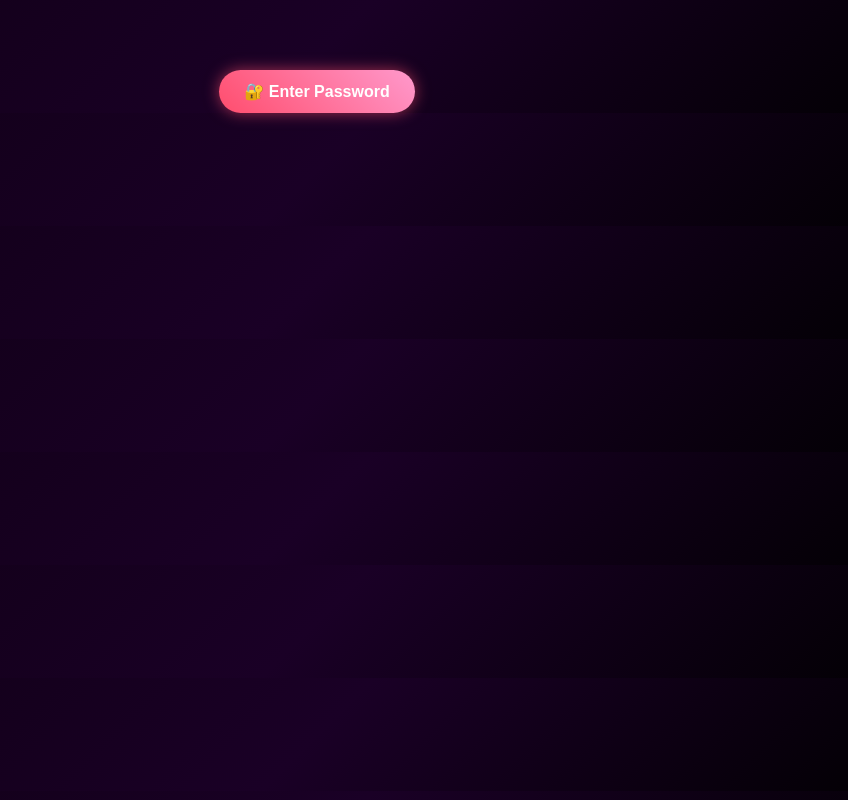
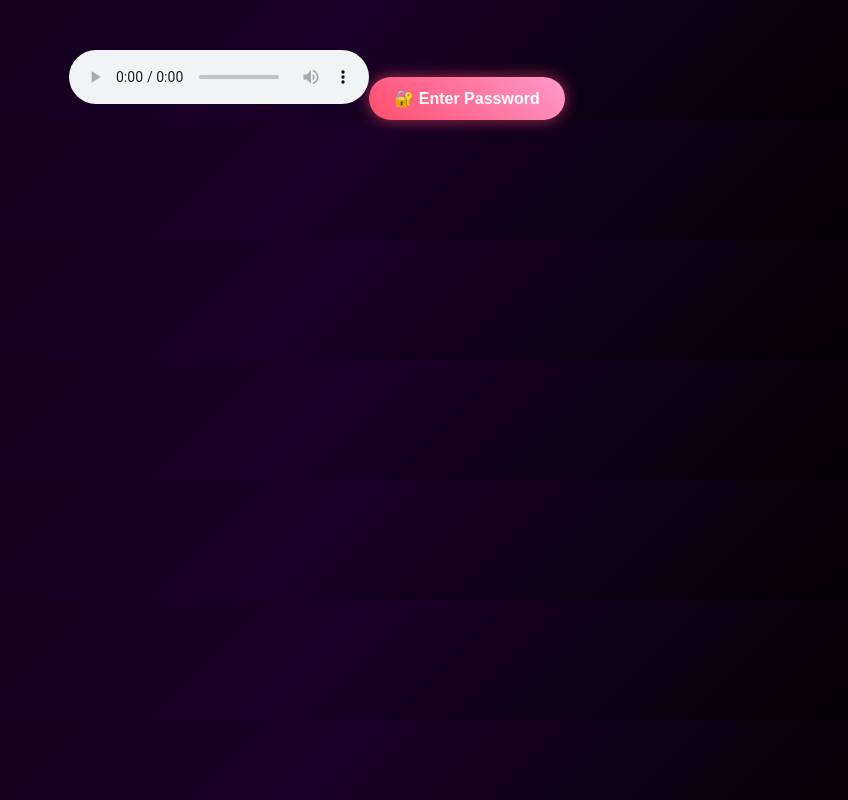
Before and after one commit to anumk15/birthday, a React (Vite) app: page / in a window 1280 px wide. Shown: the whole page, without its empty margins (323-1171 px from the left). Built offline with nearby package versions, Linux system fonts and the light colour scheme.

Commit message:
audio src file update  in line 59

```diff
--- a/src/Index.jsx
+++ b/src/Index.jsx
@@ -56,7 +56,7 @@ const App = () => {
 
 
       {/* 🔊 Sounds */}
-      <audio ref={openAudioRef} src="/birthday/open.ogg" />
+      <audio ref={openAudioRef} controls src={`${import.meta.env.BASE_URL}open.ogg`} />
       <audio ref={audioRef} src="/birthday/anu3.mp3" loop />
 
       {!isUnlocked ? (
```
Also changed, not shown: 1 other file (tests, documents, lock files or other folders).
